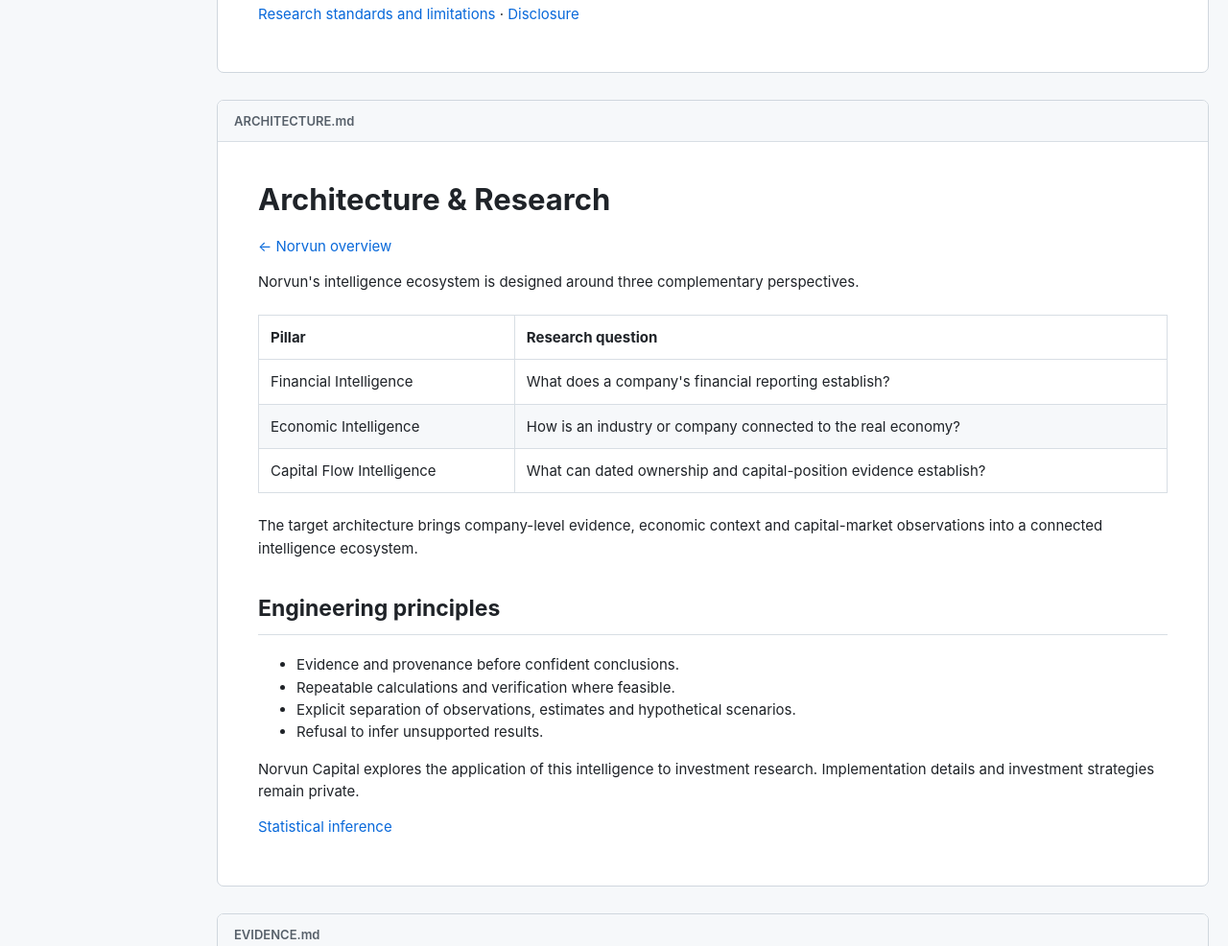
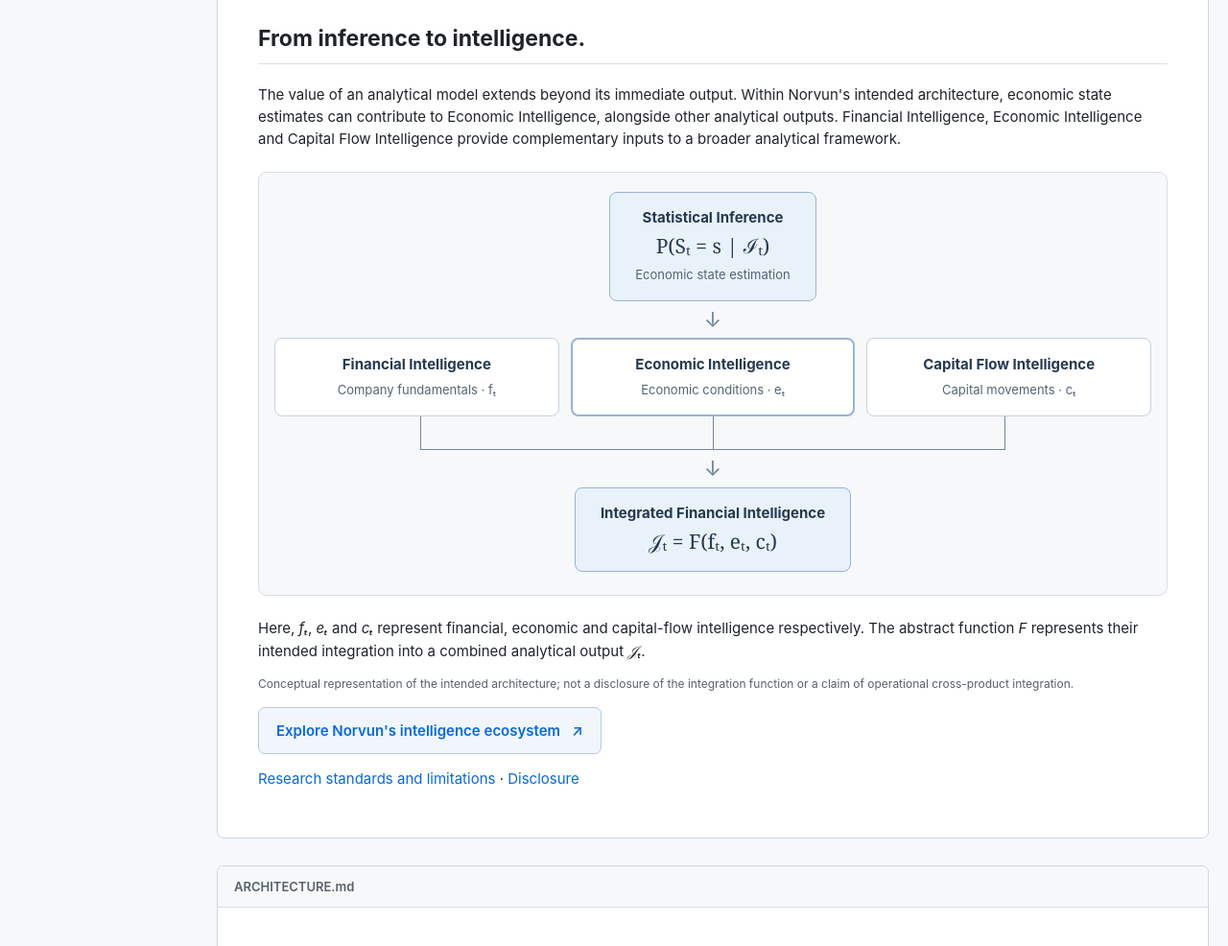
Before and after one commit to noahlillebaek/norvun-public, a plain HTML site: page index.html in a window 1280 px wide. Shown: the part 4127-5113 px from the top of the page at 96% size. Drawn offline with Linux system fonts and the light colour scheme.

Commit message:
Show statistical inference in the connected intelligence architecture

```diff
--- a/index.html
+++ b/index.html
@@ -22,6 +22,23 @@ header{padding-inline:max(20px,calc((100vw - 1440px)/2 + 20px))}
   .md table{display:block;overflow-x:auto}
 }
 
+
+/* Conceptual integrated intelligence diagram */
+.connected-flow{padding:20px 16px 24px;background:#f6f8fa;border:1px solid #d8dee4;border-radius:9px;margin:22px 0;text-align:center}
+.flow-node{background:white;border:1px solid #c7d0db;border-radius:8px;padding:16px 10px;min-width:0;display:flex;flex-direction:column;gap:5px;justify-content:center;align-items:center}
+.flow-node strong{font-size:15px;line-height:1.35;color:#243950}
+.flow-node small{font-size:13px;color:#526477}
+.flow-start,.flow-end{background:#e9f1fb;border-color:#96b4d5;width:fit-content;max-width:100%;margin-inline:auto;padding-inline:26px}
+.flow-start .flow-math,.flow-end .flow-math{font:21px/1.4 Georgia,serif;color:#243950}
+.flow-arrow{font-size:22px;line-height:1.4;color:#72869c;padding:4px 0}
+.flow-products{display:grid;grid-template-columns:repeat(3,minmax(0,1fr));gap:12px}
+.flow-products .economic{border:2px solid #96b4d5}
+.flow-merge{width:66.666%;height:35px;position:relative;margin:auto;border-bottom:1.5px solid #72869c;border-left:1.5px solid #72869c;border-right:1.5px solid #72869c}
+.flow-merge:after{content:"";height:35px;position:absolute;left:50%;top:0;border-left:1.5px solid #72869c}
+.flow-cta{display:inline-flex;align-items:center;gap:12px;border:1px solid #b8c9dc;border-radius:7px;background:#f0f6fc;color:#0969da;padding:12px 18px;font-weight:600;max-width:100%;text-align:left}
+.flow-cta:hover{background:#e3effb;text-decoration:none}
+.flow-note{color:#57606a;font-size:12px}
+@media(max-width:540px){.connected-flow{padding:15px 7px 18px}.flow-products{gap:5px}.flow-node{padding:10px 4px}.flow-node strong{font-size:11px;overflow-wrap:anywhere}.flow-node small{font-size:10px}.flow-start,.flow-end{padding:12px 14px}.flow-start strong,.flow-end strong{font-size:14px}.flow-start .flow-math,.flow-end .flow-math{font-size:19px}}
 </style></head><body><header><span class="brand">Norvun · Research portfolio</span><span class="headerlinks"><a href="https://norvun.world">Norvun</a></span></header><main class="page"><div class="repotitle">noahlillebaek / <strong>norvun-public</strong></div><p class="description">Building the intelligence infrastructure for the next generation of finance.</p><div class="layout"><aside class="side"><h3>Repository files</h3><a href="#readme">README.md</a><a href="#statistical_inference">STATISTICAL_INFERENCE.md</a><a href="#architecture">ARCHITECTURE.md</a><a href="#evidence">EVIDENCE.md</a><a href="#notice">NOTICE.md</a></aside><div><article class="panel" id="readme"><div class="filebar">README.md</div><div class="md"><p><strong>NORVUN / FINANCIAL INTELLIGENCE</strong></p>
 <h1>Intelligence for a world that doesn't stand still.</h1>
 <p><strong>The financial world is interconnected. The systems used to understand it often aren't.</strong></p>
@@ -74,6 +91,18 @@ header{padding-inline:max(20px,calc((100vw - 1440px)/2 + 20px))}
 <p>Does additional model complexity improve probability estimation, or does it introduce unnecessary estimation risk? The bias–variance trade-off provides a statistical lens for this question: greater flexibility may reduce some forms of systematic error but increase estimation variability. The research compares statistical approaches rather than presuming a more complex model is better. Probability scores and turning-point detection address different objectives.</p>
 <p><strong>Validation matters as much as estimation.</strong> Dated information sets, release-aware reference labels and retrospective out-of-sample evaluation address look-ahead risk. Serial dependence means successive observations cannot generally be treated as independent and identically distributed (iid). Overlapping horizons, limited independent recession episodes and model-selection effects constrain interpretation. Software tests and statistical performance are separate forms of evidence.</p>
 <p>This research overview presents selected mathematical frameworks and validation principles. Detailed evaluation results, model specifications and current regime estimates remain proprietary.</p>
+<h2>From inference to intelligence.</h2>
+<p>The value of an analytical model extends beyond its immediate output. Within Norvun's intended architecture, economic state estimates can contribute to Economic Intelligence, alongside other analytical outputs. Financial Intelligence, Economic Intelligence and Capital Flow Intelligence provide complementary inputs to a broader analytical framework.</p>
+<div class="connected-flow" role="group" aria-label="Conceptual integration of statistical inference and three intelligence products">
+<div class="flow-node flow-start"><strong>Statistical Inference</strong><span class="flow-math">P(Sₜ = s | ℐₜ)</span><small>Economic state estimation</small></div>
+<div class="flow-arrow" aria-hidden="true">↓</div>
+<div class="flow-products"><div class="flow-node"><strong>Financial Intelligence</strong><small>Company fundamentals · fₜ</small></div><div class="flow-node economic"><strong>Economic Intelligence</strong><small>Economic conditions · eₜ</small></div><div class="flow-node"><strong>Capital Flow Intelligence</strong><small>Capital movements · cₜ</small></div></div>
+<div class="flow-merge" aria-hidden="true"></div><div class="flow-arrow" aria-hidden="true">↓</div>
+<div class="flow-node flow-end"><strong>Integrated Financial Intelligence</strong><span class="flow-math">𝒥ₜ = F(fₜ, eₜ, cₜ)</span></div>
+</div>
+<p>Here, <i>fₜ</i>, <i>eₜ</i> and <i>cₜ</i> represent financial, economic and capital-flow intelligence respectively. The abstract function <i>F</i> represents their intended integration into a combined analytical output <i>𝒥ₜ</i>.</p>
+<p class="flow-note">Conceptual representation of the intended architecture; not a disclosure of the integration function or a claim of operational cross-product integration.</p>
+<p><a class="flow-cta" href="https://norvun.world/index.html#intelligence">Explore Norvun's intelligence ecosystem <span aria-hidden="true">↗</span></a></p>
 <p><a href="#evidence">Research standards and limitations</a> · <a href="#notice">Disclosure</a></p>
 </div></article><article class="panel" id="architecture"><div class="filebar">ARCHITECTURE.md</div><div class="md"><h1>Architecture &amp; Research</h1>
 <p><a href="#readme">← Norvun overview</a></p>
```
Also changed, not shown: assets/connected-intelligence.svg (added), 1 other file.
